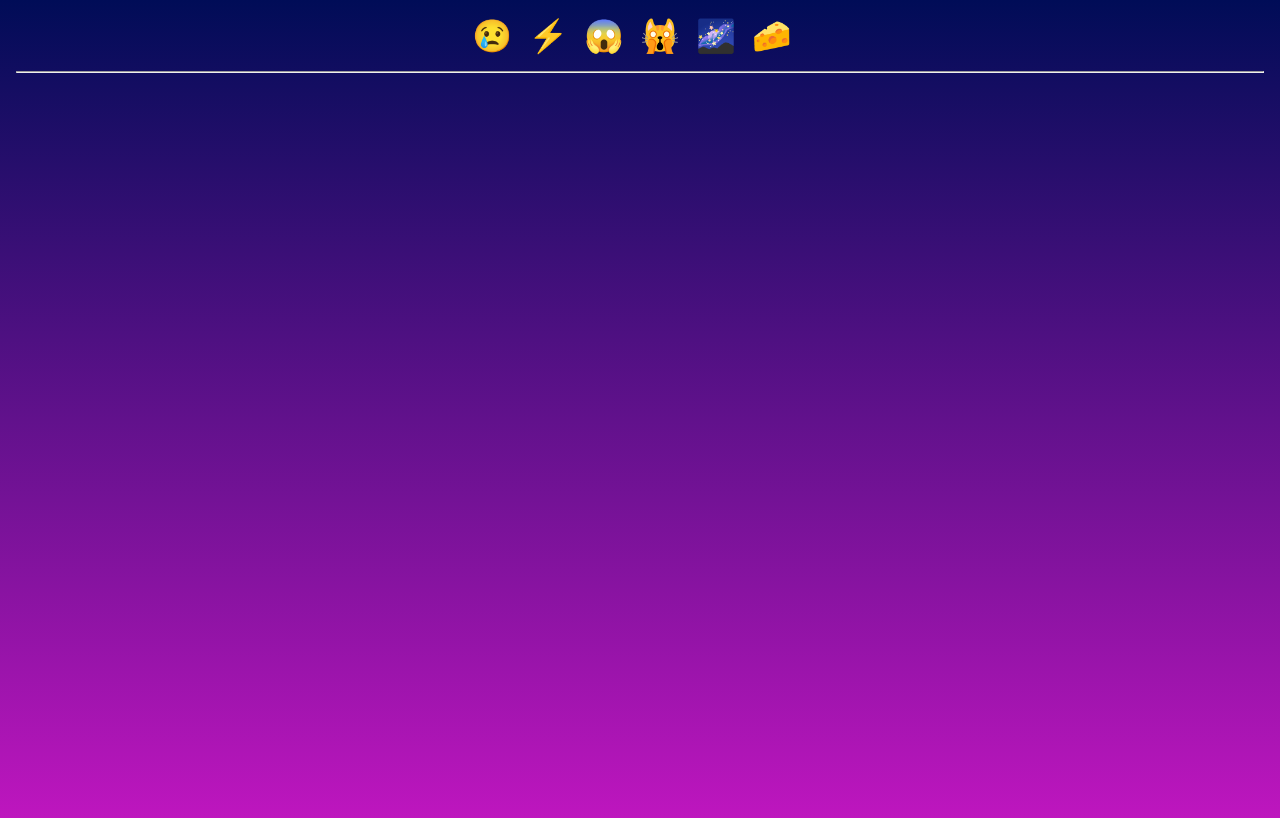
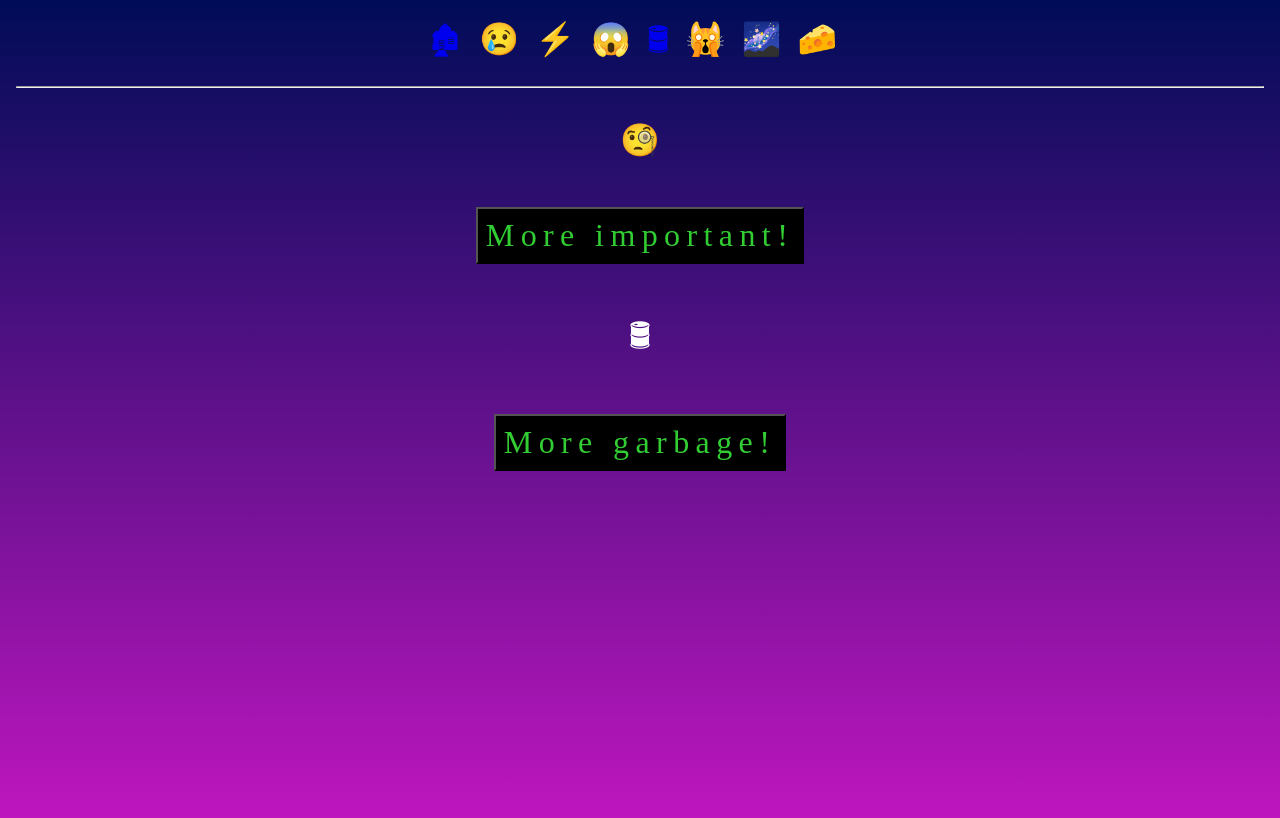
Before and after one commit to eawww/MeetHooks, a React (Create React App) app in the folder meet-hooks/: page /EffectUser in a window 1280 px wide. Shown: the top 818 px of the page. Built offline with nearby package versions, Linux system fonts and the light colour scheme.

Commit message:
Build up and refactor examples project

```diff
--- a/meet-hooks/src/App.js
+++ b/meet-hooks/src/App.js
@@ -9,7 +9,7 @@ import GraduallyScreamierButton from './Examples/GraduallyScreamierButton'
 import ThousandsOfScreamingCats from './Examples/ThousandsOfScreamingCats'
 import TheEverlastingComponent from './Examples/TheEverlastingComponent'
 import RealExamplesHaveCurds from './Examples/RealExamplesHaveCurds'
-import EffectUser from './Examples/Example05'
+import EffectUser from './Examples/EffectUser'
 import EffectUser2 from './Examples/Example06'
 
 import './App.css';
@@ -17,9 +17,11 @@ import './App.css';
 const App = () => {
   return (
     <Router>
+        <Link to="/">🏚</Link>
         <Link to="/LifeWithoutHooks">😢</Link>
         <Link to="/Highlander">⚡️</Link>
         <Link to="/GraduallyScreamierButton">😱</Link>
+        <Link to="/EffectUser">🛢</Link>
         <Link to="/ThousandsOfScreamingCats">🙀</Link>
         <Link to="/TheEverlastingComponent">🌌</Link>
         <Link to="/RealExamplesHaveCurds">🧀</Link>
@@ -28,6 +30,7 @@ const App = () => {
         <Route path="/LifeWithoutHooks" component={LifeWithoutHooks} />
         <Route path="/Highlander" component={Highlander} />
         <Route path="/GraduallyScreamierButton" component={GraduallyScreamierButton} />
+        <Route path="/EffectUser" component={EffectUser} />
         <Route path="/ThousandsOfScreamingCats" component={ThousandsOfScreamingCats} />
         <Route path="/TheEverlastingComponent" component={TheEverlastingComponent} />
         <Route path="/RealExamplesHaveCurds" component={RealExamplesHaveCurds} />
--- /dev/null
+++ b/meet-hooks/src/Examples/EffectUser.js
@@ -0,0 +1,26 @@
+import React, {useState, useEffect} from 'react';
+import '../App.css';
+
+const EffectUser = () => {
+  console.log('Render!')
+  const [garbageValue, setGarbageValue] = useState('🛢')
+  const [importantValue, setImportantValue] = useState('🧐')
+
+  useEffect(() => {
+    console.log(`🚀Fire the side effect!`)
+    return () => console.log('🧼Clean up the side effect!')
+  }, [importantValue])
+
+  return <>
+    <div>
+      <p>{importantValue}</p>
+      <button onClick={() => setImportantValue(prev => prev + '🧐')}>More important!</button>
+    </div>
+    <div>
+      <p>{garbageValue}</p>
+      <button onClick={() => setGarbageValue(prev => prev + '🛢')}>More garbage!</button>
+    </div>
+  </>
+}
+
+export default EffectUser
--- a/meet-hooks/src/Examples/Example05.js
+++ /dev/null
@@ -1,15 +0,0 @@
-import React, {useEffect} from 'react';
-import '../App.css';
-
-const EffectUser = () => {
-  const returnValue = useEffect(() => {
-    console.log("I am a side-effect and I will befoul your beautiful functional code!")
-  })
-  console.log(returnValue)
-  return <p>
-    {console.log('RENDER!')}
-    DON'T LOOK AT ME!! My purpose is unrelated to my return value.
-    </p>
-}
-
-export default EffectUser
--- a/meet-hooks/src/index.css
+++ b/meet-hooks/src/index.css
@@ -60,3 +60,8 @@ hr {
     bottom: 0;
   }
 }
+
+.inlineDiv {
+  display: inline;
+  width: min-content;
+}
```
Also changed, not shown: meet-hooks/src/App.css (line endings or trailing spaces).
